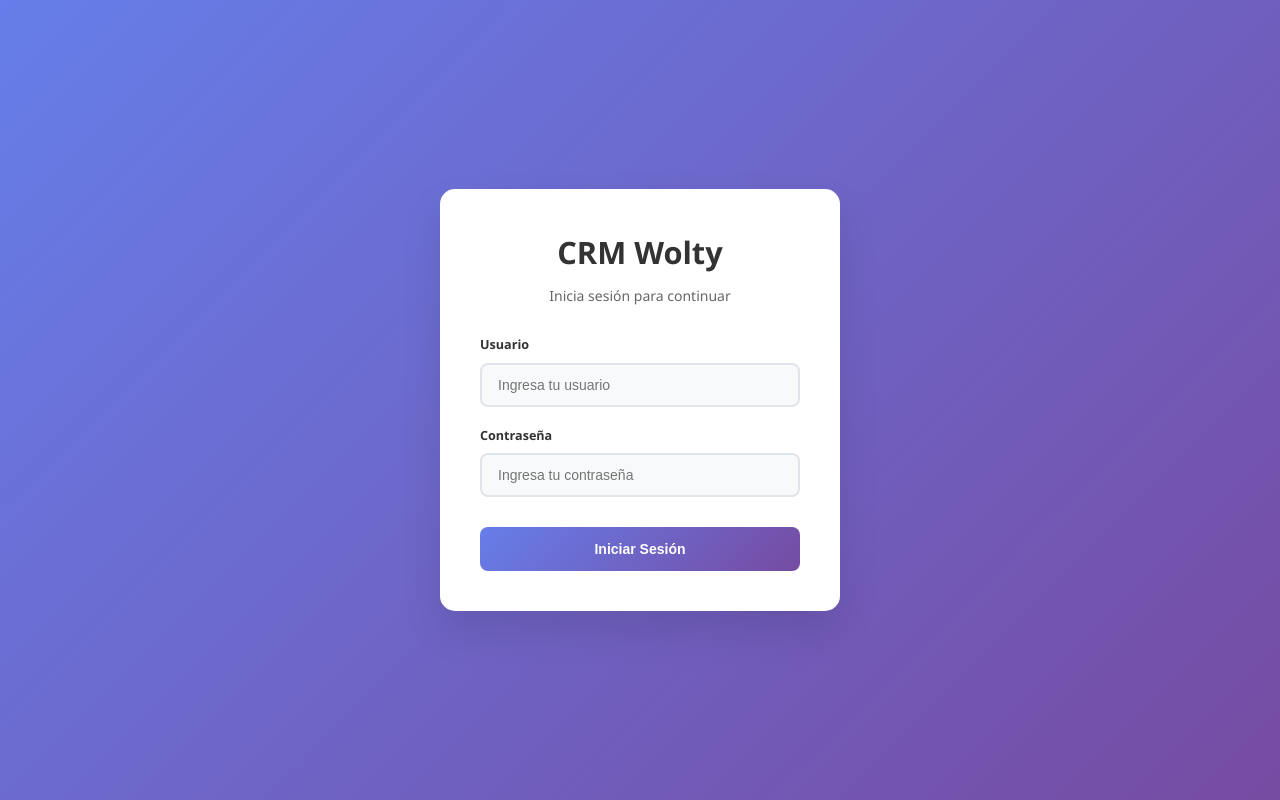
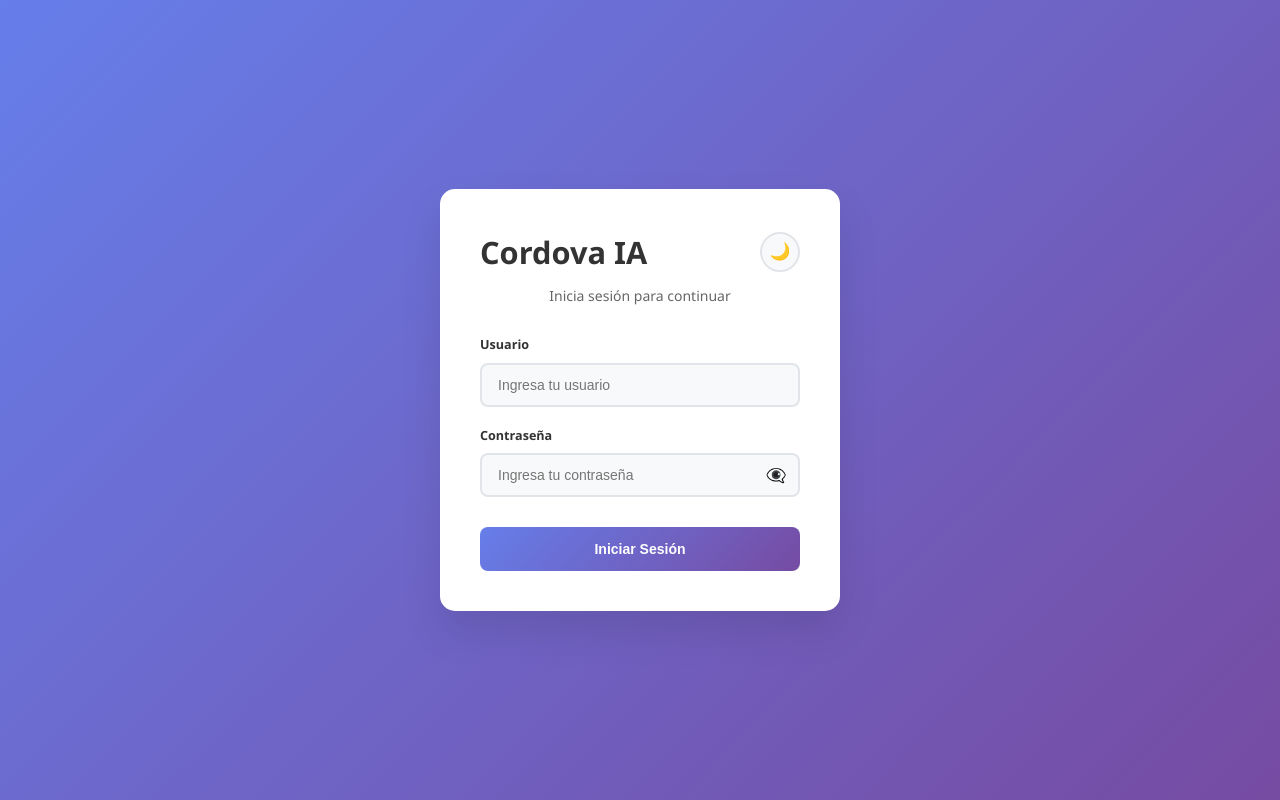
Before and after one commit to wolty857/CRM, a React app: page / in a window 1280 px wide. Built offline with nearby package versions, Linux system fonts and the light colour scheme; the HTML template or start-up script is replaced by a standard one.

Commit message:
login v2

```diff
--- a/src/components/Login/Login.css
+++ b/src/components/Login/Login.css
@@ -33,11 +33,39 @@
   margin-bottom: 30px;
 }
 
+.header-top {
+  display: flex;
+  justify-content: space-between;
+  align-items: center;
+  margin-bottom: 10px;
+}
+
 .login-header h2 {
   color: #333;
   font-size: 2.2em;
-  margin: 0 0 10px 0;
+  margin: 0;
   font-weight: 700;
+}
+
+.dark-mode-toggle {
+  background: none;
+  border: 2px solid #e1e5e9;
+  border-radius: 50%;
+  width: 40px;
+  height: 40px;
+  cursor: pointer;
+  font-size: 1.2em;
+  display: flex;
+  align-items: center;
+  justify-content: center;
+  transition: all 0.3s ease;
+  background: #f8f9fa;
+}
+
+.dark-mode-toggle:hover {
+  border-color: #667eea;
+  background: #667eea;
+  transform: scale(1.05);
 }
 
 .login-header p {
@@ -71,6 +99,43 @@
   font-size: 1em;
   transition: all 0.3s ease;
   background: #f8f9fa;
+  width: 100%;
+}
+
+.password-input-container {
+  position: relative;
+  display: flex;
+  align-items: center;
+}
+
+.password-input-container input {
+  padding-right: 45px;
+}
+
+.password-toggle {
+  position: absolute;
+  right: 12px;
+  background: none;
+  border: none;
+  cursor: pointer;
+  font-size: 1.2em;
+  color: #666;
+  transition: color 0.3s ease;
+  padding: 0;
+  width: 24px;
+  height: 24px;
+  display: flex;
+  align-items: center;
+  justify-content: center;
+}
+
+.password-toggle:hover:not(:disabled) {
+  color: #667eea;
+}
+
+.password-toggle:disabled {
+  opacity: 0.5;
+  cursor: not-allowed;
 }
 
 .form-group input:focus {
@@ -157,9 +222,75 @@
     border-color: #718096;
     color: white;
   }
-
-  .form-group input:focus {
+    .form-group input:focus {
     background: #2d3748;
     border-color: #667eea;
   }
+
+  .password-toggle {
+    color: #a0aec0;
+  }
+    .password-toggle:hover:not(:disabled) {
+    color: #667eea;
+  }
 }
+
+/* Manual dark mode toggle */
+.login-container.dark-mode {
+  background: linear-gradient(135deg, #2d3748 0%, #4a5568 100%);
+}
+
+.login-container.dark-mode .login-card {
+  background: #2d3748;
+  color: white;
+  box-shadow: 0 20px 40px rgba(0, 0, 0, 0.3);
+}
+
+.login-container.dark-mode .login-header h2 {
+  color: white;
+}
+
+.login-container.dark-mode .login-header p {
+  color: #a0aec0;
+}
+
+.login-container.dark-mode .form-group label {
+  color: #e2e8f0;
+}
+
+.login-container.dark-mode .form-group input {
+  background: #4a5568;
+  border-color: #718096;
+  color: white;
+}
+
+.login-container.dark-mode .form-group input:focus {
+  background: #2d3748;
+  border-color: #667eea;
+}
+
+.login-container.dark-mode .password-toggle {
+  color: #a0aec0;
+}
+
+.login-container.dark-mode .password-toggle:hover:not(:disabled) {
+  color: #667eea;
+}
+
+.login-container.dark-mode .dark-mode-toggle {
+  background: #4a5568;
+  border-color: #718096;
+  color: #e2e8f0;
+}
+
+.login-container.dark-mode .dark-mode-toggle:hover {
+  background: #667eea;
+  border-color: #667eea;
+  color: white;
+}
+
+.login-container.dark-mode .error-message {
+  background: #742a2a;
+  color: #feb2b2;
+  border-color: #e53e3e;
+}
--- a/src/components/Login/Login.js
+++ b/src/components/Login/Login.js
@@ -6,6 +6,8 @@ const Login = ({ onLogin }) => {
   const [password, setPassword] = useState('');
   const [loading, setLoading] = useState(false);
   const [error, setError] = useState('');
+  const [showPassword, setShowPassword] = useState(false);
+  const [darkMode, setDarkMode] = useState(false);
 
   const handleSubmit = async (e) => {
     e.preventDefault();
@@ -41,12 +43,21 @@ const Login = ({ onLogin }) => {
       setLoading(false);
     }
   };
-
   return (
-    <div className="login-container">
+    <div className={`login-container ${darkMode ? 'dark-mode' : ''}`}>
       <div className="login-card">
         <div className="login-header">
-          <h2>CRM Wolty</h2>
+          <div className="header-top">
+            <h2>Cordova IA</h2>
+            <button
+              type="button"
+              className="dark-mode-toggle"
+              onClick={() => setDarkMode(!darkMode)}
+              aria-label="Alternar modo oscuro"
+            >
+              {darkMode ? '☀️' : '🌙'}
+            </button>
+          </div>
           <p>Inicia sesión para continuar</p>
         </div>
 
@@ -69,11 +80,11 @@ const Login = ({ onLogin }) => {
               disabled={loading}
             />
           </div>
-
             <div className="form-group">
             <label htmlFor="password">Contraseña</label>
+            <div className="password-input-container">
               <input
-              type="password"
+                type={showPassword ? "text" : "password"}
                 id="password"
                 value={password}
                 onChange={(e) => setPassword(e.target.value)}
@@ -81,6 +92,15 @@ const Login = ({ onLogin }) => {
                 placeholder="Ingresa tu contraseña"
                 disabled={loading}
               />
+              <button
+                type="button"
+                className="password-toggle"
+                onClick={() => setShowPassword(!showPassword)}
+                disabled={loading}
+              >
+                {showPassword ? "👁️" : "👁️‍🗨️"}
+              </button>
+            </div>
           </div>
 
           <button
--- a/webpack.config.js
+++ b/webpack.config.js
@@ -41,7 +41,7 @@ module.exports = {
       directory: path.join(__dirname, 'dist'), // Servir archivos estáticos desde dist
     },
     compress: true,
-    port: 3000, // Puerto cambiado a 3001
+    port: 3001, // Puerto cambiado a 3001
     // historyApiFallback: true, // Para manejar rutas de React Router (si lo usas después)
   },
   resolve: {
```
Lines whose indentation alone changed are shown as unchanged.
